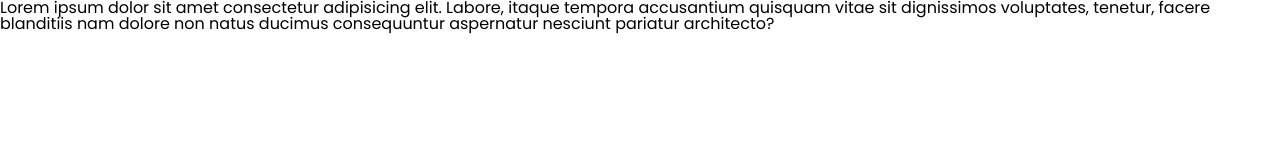
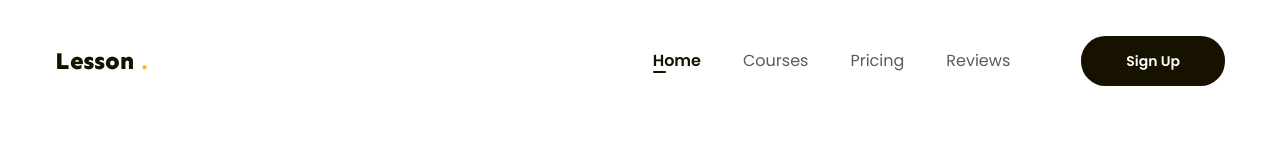
Before and after one commit to sinbeg1997/F8-Project-02, a plain HTML site: page index.html in a window 1280 px wide. Drawn offline with Linux system fonts and the light colour scheme.

Commit message:
implement header

```diff
--- a/assets/css/styles.css
+++ b/assets/css/styles.css
@@ -7,6 +7,91 @@ html {
 }
 
 body {
-  font-size: 1.6rem;
+  font-size: 1.4rem;
   font-family: "Poppins", sans-serif;
 }
+
+/* Common css */
+
+.content {
+  width: 1170px;
+  max-width: 100%;
+  margin: auto;
+}
+
+a {
+  text-decoration: none;
+}
+
+.btn {
+  background: #171100;
+  border-radius: 25px;
+  font-weight: 600;
+  line-height: 1.86;
+  text-align: center;
+  color: #ffffff;
+  padding: 12px 32px;
+  text-transform: capitalize;
+}
+
+/* ====== Header ====== */
+.header {
+  display: flex;
+  justify-content: space-between;
+  align-items: center;
+  margin-top: 36px;
+}
+
+.header .navbar {
+  display: flex;
+  align-items: center;
+}
+
+.logo {
+  font-family: "Sen";
+  font-weight: 700;
+  font-size: 2.4rem;
+  color: #171100;
+}
+
+.logo span {
+  color: #ffb900;
+}
+
+.header .menu {
+  display: flex;
+  align-items: center;
+  margin-right: 50px;
+}
+
+.header .menu-item {
+  position: relative;
+}
+
+.header .menu-item a {
+  font-size: 1.6rem;
+  text-align: center;
+  color: #5f5b53;
+  padding: 4px 21px;
+}
+
+.header .menu-item.active a {
+  color: #171100;
+  font-weight: 600;
+}
+
+.header .menu-item.active::after {
+  content: "";
+  position: absolute;
+  left: 24%;
+  bottom: -4px;
+  width: 14%;
+  height: 2px;
+  background: #171100;
+  border-radius: 1px;
+}
+
+.btn-signup {
+  border-radius: 24.5px;
+  padding: 12px 45px;
+}
--- a/index.html
+++ b/index.html
@@ -12,9 +12,30 @@
     <link rel="stylesheet" href="./assets/fonts/stylesheet.css" />
   </head>
   <body>
-    Lorem ipsum dolor sit amet consectetur adipisicing elit. Labore, itaque
-    tempora accusantium quisquam vitae sit dignissimos voluptates, tenetur,
-    facere blanditiis nam dolore non natus ducimus consequuntur aspernatur
-    nesciunt pariatur architecto?
+    <main>
+      <div class="content">
+        <!-- Header  -->
+        <header class="header">
+          <a href="#!" class="logo"> Lesson <span>.</span> </a>
+          <nav class="navbar">
+            <ul class="menu">
+              <li class="menu-item active">
+                <a href="#!">Home</a>
+              </li>
+              <li class="menu-item">
+                <a href="#!">Courses</a>
+              </li>
+              <li class="menu-item">
+                <a href="#!">Pricing</a>
+              </li>
+              <li class="menu-item">
+                <a href="#!">Reviews</a>
+              </li>
+            </ul>
+            <a href="#!" class="btn btn-signup">Sign Up</a>
+          </nav>
+        </header>
+      </div>
+    </main>
   </body>
 </html>
```
